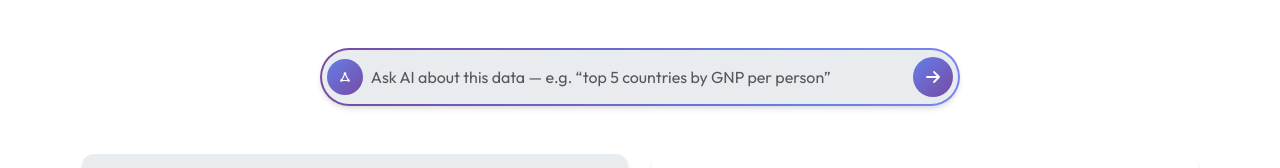
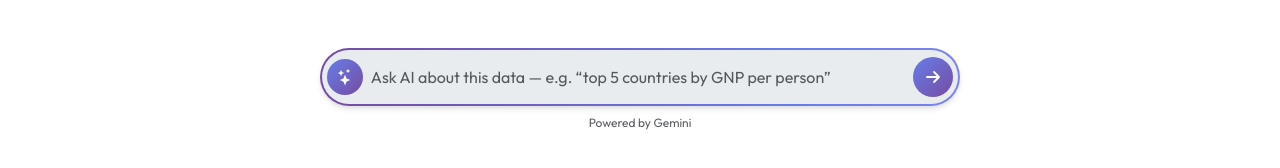
Before and after one commit to wingwayungg/gnp-by-country, a Next.js app: page / in a window 1280 px wide. Shown: the part 195-363 px from the top of the page. Built offline with nearby package versions, Linux system fonts and the light colour scheme; no server answers.

Commit message:
Use Bootstrap stars Icon for PromptInput and add credit to gemini

```diff
--- a/components/prompt/PromptInput.module.scss
+++ b/components/prompt/PromptInput.module.scss
@@ -90,6 +90,11 @@
     }
 }
 
+.credit {
+    font-size: 0.75rem;
+    color: var(--bs-secondary-color);
+}
+
 .answer {
     max-width: 40rem;
 }
--- a/components/prompt/PromptInput.tsx
+++ b/components/prompt/PromptInput.tsx
@@ -31,12 +31,13 @@ const PromptForm = ({ initialState, onQuestion }: PromptFormProps) => {
                 {/* onSubmit is to record what was typed in PromptInput below for Error Boundary,
                     it does not affect formAction at all and Progressive Enhancement still works. */}
                 <form action={formAction} onSubmit={(event) => onQuestion(questionOf(event.currentTarget))} className={`${styles.bar} d-flex align-items-center gap-2 w-100 rounded-pill bg-body-secondary`}>
+                    {/* Bootstrap Icons "stars" (MIT, https://icons.getbootstrap.com/icons/stars/), inlined rather
+                        than pulling in the package for one glyph.
+                        Deliberately not the Gemini sparkle: that is a Google trademark, and Google's brand
+                        guidance is that integrators attribute in plain text (see the caption below the bar). */}
                     <span className={`${styles.badge} flex-shrink-0 d-flex align-items-center justify-content-center rounded-circle`} aria-hidden="true">
-                        <svg width="14" height="14" viewBox="0 0 16 16" fill="none">
-                            <path d="M4 12L8 4L12 12M4 12H12" stroke="white" strokeWidth="1.4" strokeLinecap="round" strokeLinejoin="round" />
-                            <circle cx="4" cy="12" r="1.5" fill="white" />
-                            <circle cx="12" cy="12" r="1.5" fill="white" />
-                            <circle cx="8" cy="4" r="1.5" fill="white" />
+                        <svg width="16" height="16" viewBox="0 0 16 16" fill="white">
+                            <path d="M7.657 6.247c.11-.33.576-.33.686 0l.645 1.937a2.89 2.89 0 0 0 1.829 1.828l1.936.645c.33.11.33.576 0 .686l-1.937.645a2.89 2.89 0 0 0-1.828 1.829l-.645 1.936a.361.361 0 0 1-.686 0l-.645-1.937a2.89 2.89 0 0 0-1.828-1.828l-1.937-.645a.361.361 0 0 1 0-.686l1.937-.645a2.89 2.89 0 0 0 1.828-1.828zM3.794 1.148a.217.217 0 0 1 .412 0l.387 1.162c.173.518.579.924 1.097 1.097l1.162.387a.217.217 0 0 1 0 .412l-1.162.387A1.73 1.73 0 0 0 4.593 5.69l-.387 1.162a.217.217 0 0 1-.412 0L3.407 5.69A1.73 1.73 0 0 0 2.31 4.593l-1.162-.387a.217.217 0 0 1 0-.412l1.162-.387A1.73 1.73 0 0 0 3.407 2.31zM10.863.099a.145.145 0 0 1 .274 0l.258.774c.115.346.386.617.732.732l.774.258a.145.145 0 0 1 0 .274l-.774.258a1.16 1.16 0 0 0-.732.732l-.258.774a.145.145 0 0 1-.274 0l-.258-.774a1.16 1.16 0 0 0-.732-.732L9.1 2.137a.145.145 0 0 1 0-.274l.774-.258c.346-.115.617-.386.732-.732z" />
                         </svg>
                     </span>
                     <input type="text" name="question" required placeholder="Ask AI about this data — e.g. “top 5 countries by GNP per person”" aria-label="Ask AI a question about the GNP data" maxLength={500} className={`${styles.input} flex-grow-1 bg-transparent border-0`} />
@@ -51,6 +52,7 @@ const PromptForm = ({ initialState, onQuestion }: PromptFormProps) => {
                     </button>
                 </form>
             </div>
+            <p className={`${styles.credit} mt-2 mb-0 text-center`}>Powered by Gemini</p>
             <div className={`${styles.answer} mx-auto`} aria-live="polite">
                 {pending && <p className="mt-3 mt-md-5 mb-0 text-center text-body-secondary">Thinking…</p>}
                 {state.status === "error" && !pending && (
```
Also changed, not shown: 1 other file (tests, documents, lock files or other folders).
